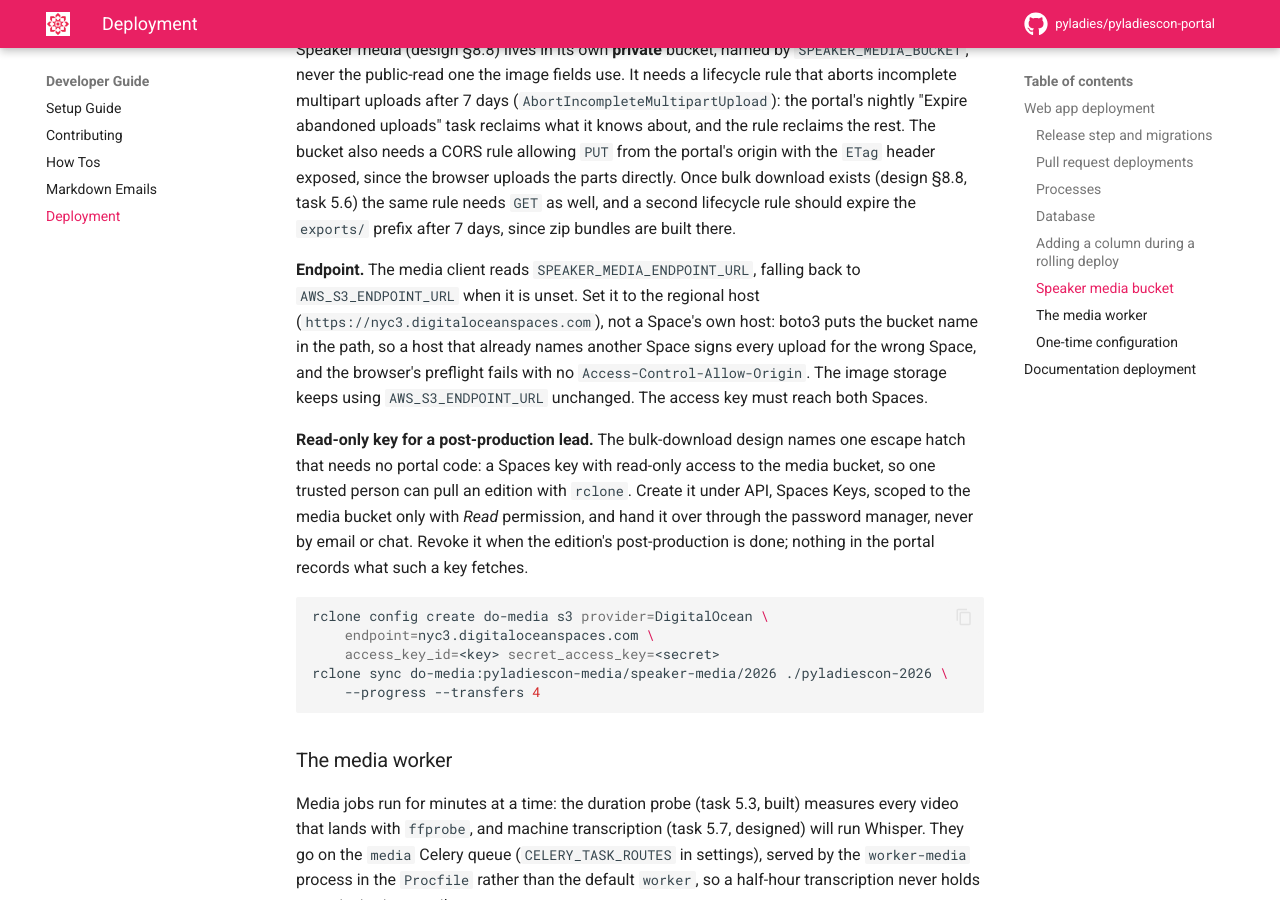
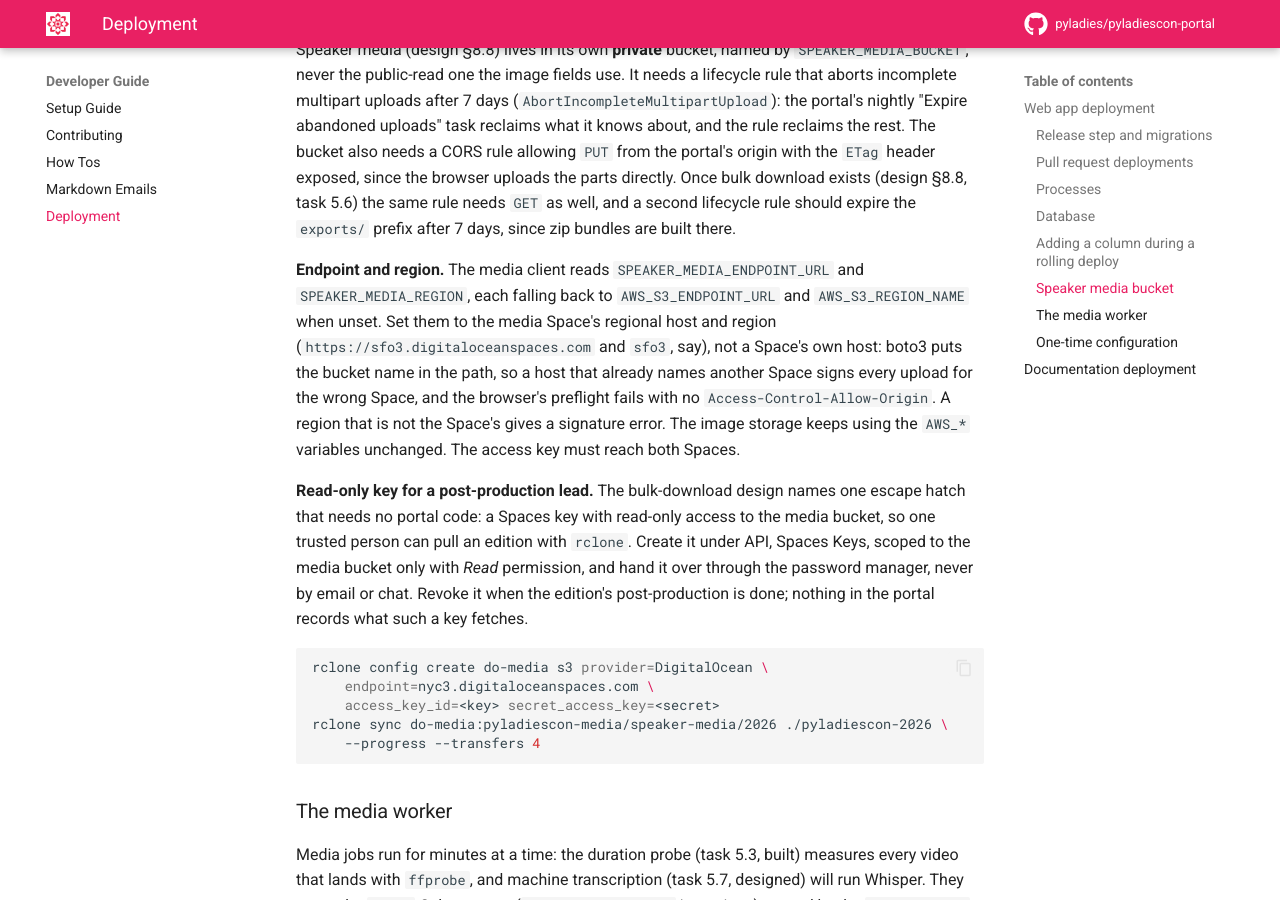
Before and after one commit to pyladies/pyladiescon-portal, an MkDocs documentation site: the page built from docs/developer/deployment.md, in a window 1280 px wide and 900 px high, scrolled down 3183 px. Built offline with MkDocs 1.6.1 and Material for MkDocs 9.7.7, drawn with Linux system fonts in a browser that asks for light colours; comment, search, counter and statistics services are not loaded.

Commit message:
Speaker media gets its own region setting too, for a Space outside the public one's region
SPEAKER_MEDIA_REGION overrides AWS_S3_REGION_NAME for media only and
falls back to it, so a Space in sfo3 signs with sfo3 while the image
storage stays on its own region.

```diff
--- a/docs/developer/deployment.md
+++ b/docs/developer/deployment.md
@@ -160,13 +160,15 @@ directly. Once bulk download exists (design §8.8, task 5.6) the same
 rule needs `GET` as well, and a second lifecycle rule should expire the
 `exports/` prefix after 7 days, since zip bundles are built there.
 
-**Endpoint.** The media client reads `SPEAKER_MEDIA_ENDPOINT_URL`, falling
-back to `AWS_S3_ENDPOINT_URL` when it is unset. Set it to the regional host
-(`https://nyc3.digitaloceanspaces.com`), not a Space's own host: boto3 puts
-the bucket name in the path, so a host that already names another Space
-signs every upload for the wrong Space, and the browser's preflight fails
-with no `Access-Control-Allow-Origin`. The image storage keeps using
-`AWS_S3_ENDPOINT_URL` unchanged. The access key must reach both Spaces.
+**Endpoint and region.** The media client reads `SPEAKER_MEDIA_ENDPOINT_URL`
+and `SPEAKER_MEDIA_REGION`, each falling back to `AWS_S3_ENDPOINT_URL` and
+`AWS_S3_REGION_NAME` when unset. Set them to the media Space's regional host
+and region (`https://sfo3.digitaloceanspaces.com` and `sfo3`, say), not a
+Space's own host: boto3 puts the bucket name in the path, so a host that
+already names another Space signs every upload for the wrong Space, and the
+browser's preflight fails with no `Access-Control-Allow-Origin`. A region
+that is not the Space's gives a signature error. The image storage keeps
+using the `AWS_*` variables unchanged. The access key must reach both Spaces.
 
 **Read-only key for a post-production lead.** The bulk-download design
 names one escape hatch that needs no portal code: a Spaces key with
```
Also changed, not shown: 1 other file.
